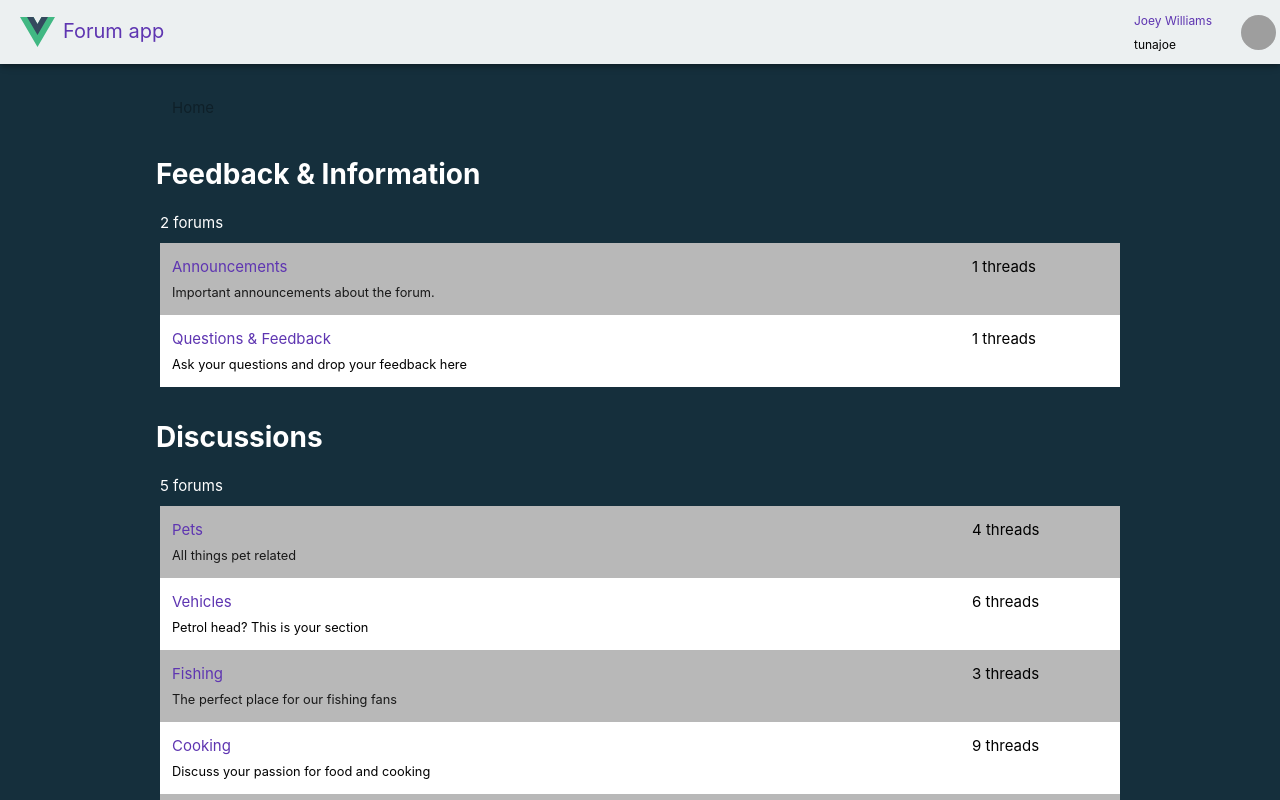
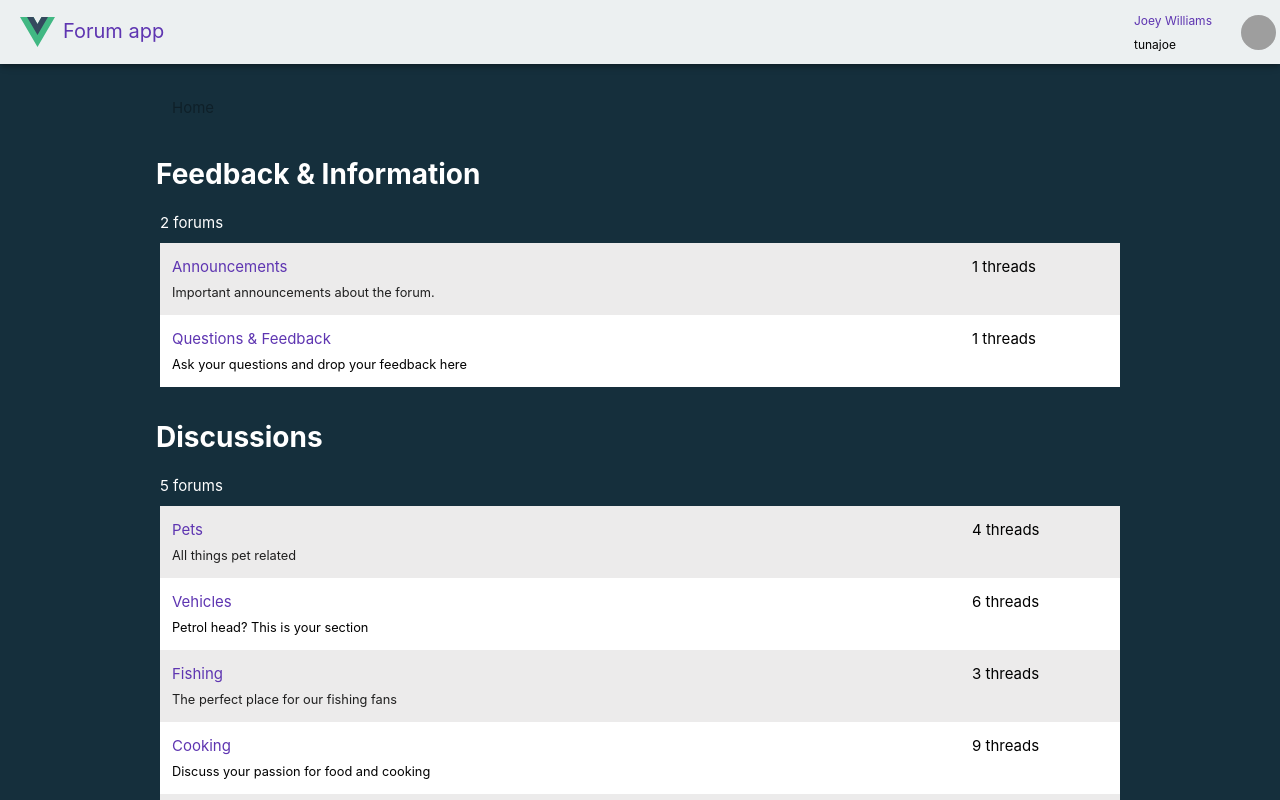
Before and after one commit to gtopsis/simple-vue3-forum, a Vue app: page / in a window 1280 px wide. Shown: the top 800 px of the page. Built offline with nearby package versions, Linux system fonts and the light colour scheme; grey boxes are pictures that could not be loaded.

Commit message:
Change bg color of the forum item

```diff
--- a/src/components/ForumItem.vue
+++ b/src/components/ForumItem.vue
@@ -39,6 +39,6 @@ const textForNumberOfThreads = computed(() => {
   background-color: #fff;
 }
 .bg-grey-dark {
-  background-color: #b8b8b8;
+  background-color: #ecebeb;
 }
 </style>
```
